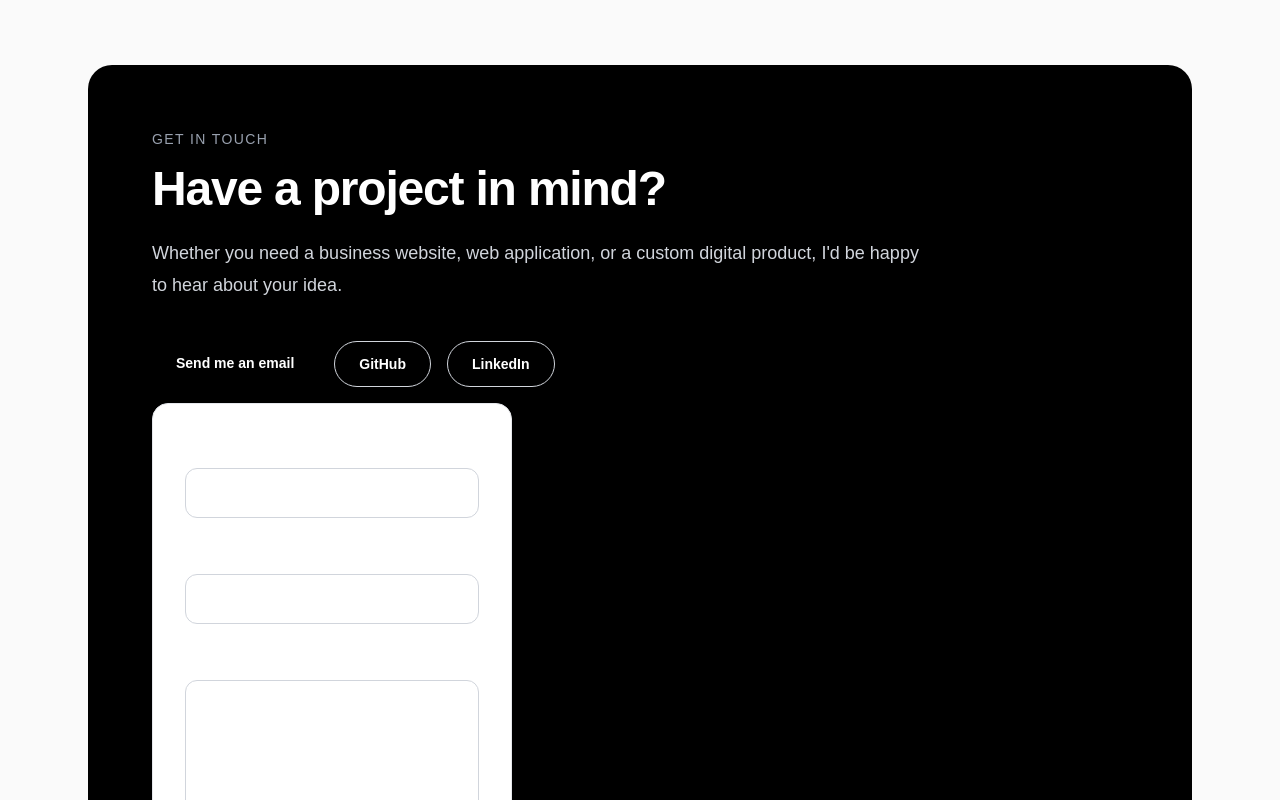
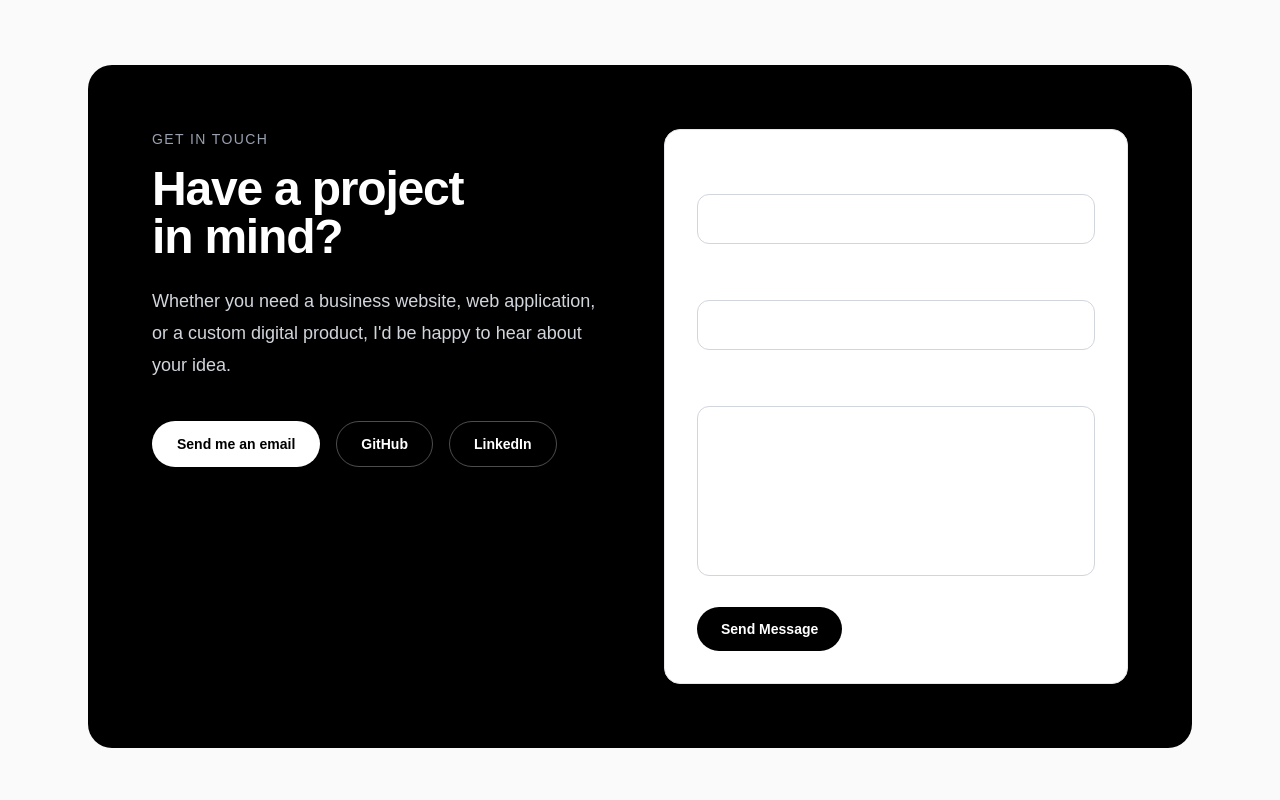
Before and after one commit to tesfayefekadu/Personal_Portfolio, a Next.js app: page / in a window 1280 px wide. Shown: the part 4040-4840 px from the top of the page. Built offline with nearby package versions, Linux system fonts and the light colour scheme.

Commit message:
modified contact file

```diff
--- a/components/contact.tsx
+++ b/components/contact.tsx
@@ -1,11 +1,13 @@
 import ContactForm from "@/components/contact-form";
+
 export default function Contact() {
   return (
     <section id="contact" className="border-t border-gray-200 py-24">
-
       <div className="mx-auto max-w-6xl px-6">
         <div className="rounded-3xl bg-black px-8 py-16 text-white sm:px-12 lg:px-16">
-          <div className="max-w-3xl">
+          <div className="grid gap-12 lg:grid-cols-2 lg:items-start">
+            {/* Left column – text + links */}
+            <div className="max-w-xl">
               <p className="text-sm font-medium uppercase tracking-widest text-gray-400">
                 Get In Touch
               </p>
@@ -21,29 +23,34 @@ export default function Contact() {
 
               <div className="mt-10 flex flex-wrap gap-4">
                 <a
-                href="mailto:your@email.com"
-                className="rounded-full bg-black px-6 py-3 text-sm font-semibold text-white transition hover:bg-gray-800"
+                  href="mailto:fishfekadueg53@gmail.com"
+                  className="rounded-full border border-white/20 bg-white px-6 py-3 text-sm font-semibold text-black transition hover:bg-gray-100"
                 >
                   Send me an email
                 </a>
 
                 <a
-                href="https://github.com"
+                  href="https://github.com/tesfayefekadu"
                   target="_blank"
                   rel="noreferrer"
-                className="rounded-full border border-gray-300 px-6 py-3 text-sm font-semibold transition hover:bg-gray-50"
+                  className="rounded-full border border-white/30 px-6 py-3 text-sm font-semibold text-white transition hover:bg-white/10"
                 >
                   GitHub
                 </a>
 
                 <a
-                href="https://linkedin.com"
+                  href="https://linkedin.com/tesfayefekadu"
                   target="_blank"
                   rel="noreferrer"
-                className="rounded-full border border-gray-300 px-6 py-3 text-sm font-semibold transition hover:bg-gray-100"
+                  className="rounded-full border border-white/30 px-6 py-3 text-sm font-semibold text-white transition hover:bg-white/10"
                 >
                   LinkedIn
                 </a>
+              </div>
+            </div>
+
+            {/* Right column – form */}
+            <div className="w-full">
               <ContactForm />
             </div>
           </div>
```
Lines whose indentation alone changed are shown as unchanged.
